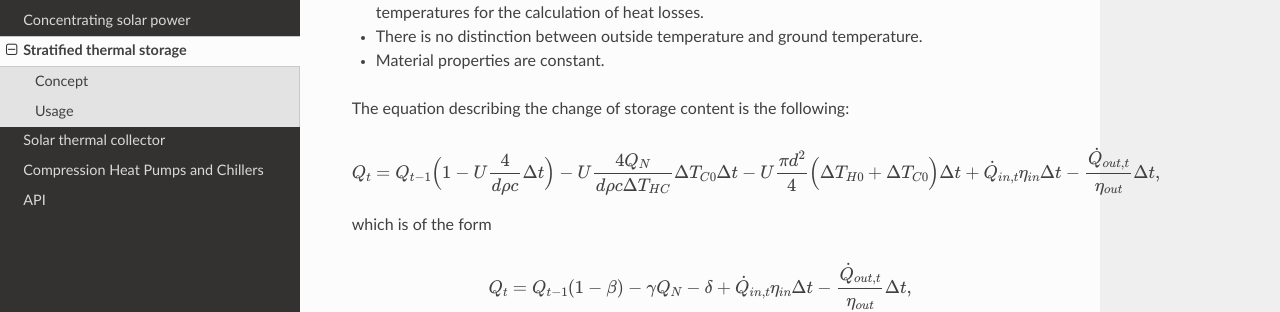
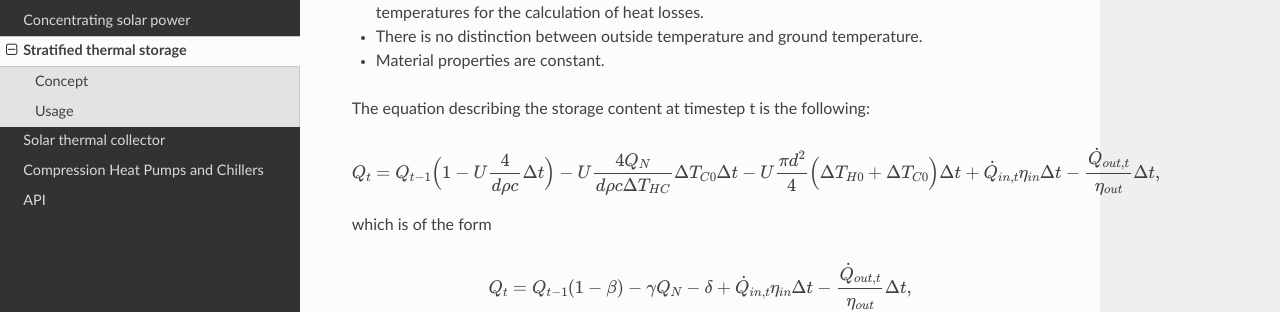
Before and after one commit to oemof/oemof-thermal, a Sphinx documentation site: the page built from docs/stratified_thermal_storage.rst, in a window 1280 px wide and 900 px high, scrolled down 627 px. Shown: the part 159-471 px from the top of the window. Built offline with Sphinx 7.4.7 and the Read the Docs theme 2.0.0, drawn with Linux system fonts in a browser that asks for light colours; formulas are drawn with MathJax 3; pages that are not in the unit, such as notebooks, are missing from menus.

Commit message:
Change despriction of formula

```diff
--- a/docs/stratified_thermal_storage.rst
+++ b/docs/stratified_thermal_storage.rst
@@ -24,7 +24,7 @@ A simplified 2-zone-model of a stratified thermal energy storage.
 * There is no distinction between outside temperature and ground temperature.
 * Material properties are constant.
 
-The equation describing the change of storage content is the following:
+The equation describing the storage content at timestep t is the following:
 
 .. math::
   Q_t = Q_{t-1} \Big(1- U \frac{4}{d\rho c}\Delta t\Big)
```
